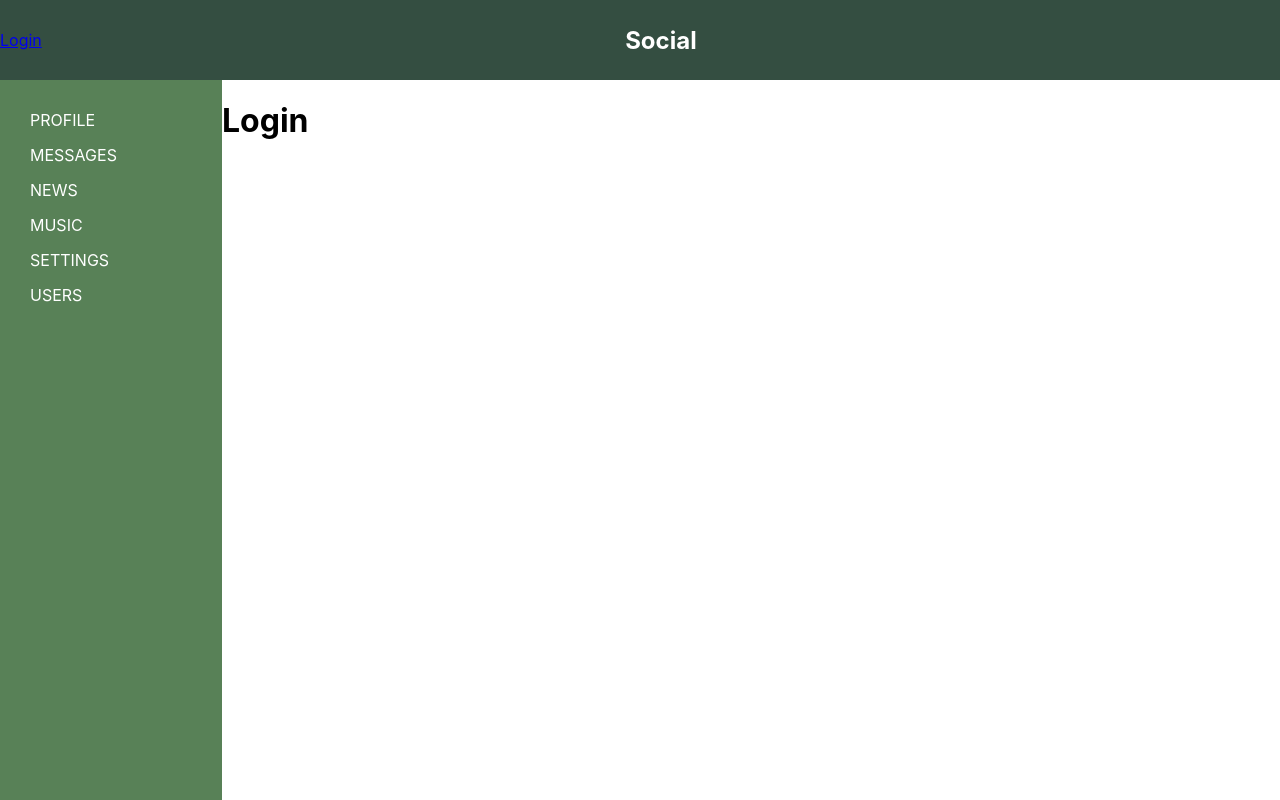
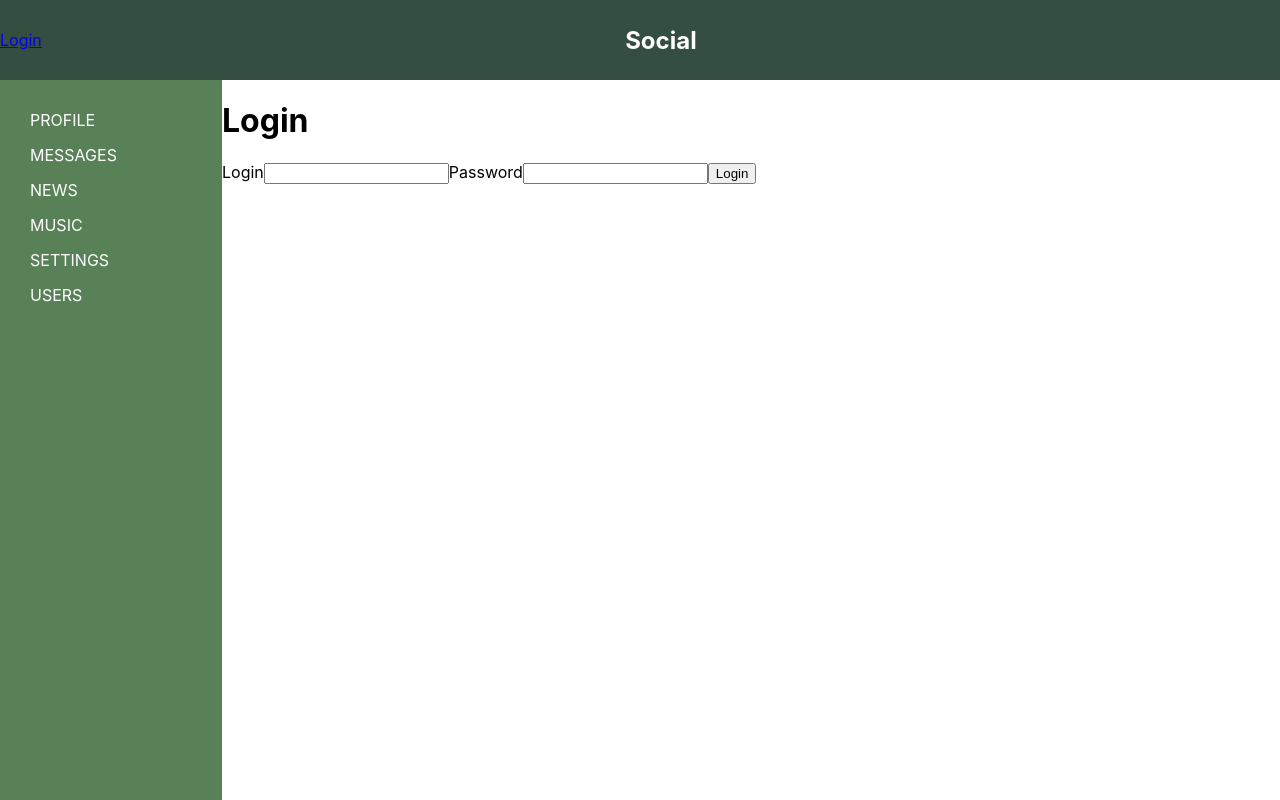
Before and after one commit to levchukt/social, a React (Create React App) app: page /login in a window 1280 px wide. Built offline with nearby package versions, Linux system fonts and the light colour scheme; no server answers.

Commit message:
started adding formik

```diff
--- a/package.json
+++ b/package.json
@@ -7,6 +7,7 @@
     "@testing-library/react": "^13.4.0",
     "@testing-library/user-event": "^13.5.0",
     "axios": "^1.3.3",
+    "formik": "^2.2.9",
     "react": "^18.2.0",
     "react-dom": "^18.2.0",
     "react-redux": "^8.0.5",
--- a/src/components/Login/Login.js
+++ b/src/components/Login/Login.js
@@ -1,5 +1,56 @@
-const Login = (props) => {
-    return <h1>Login</h1>
+import { Formik, Form, Field, ErrorMessage } from "formik"
+
+const initialValues = {
+    login: '',
+    password: ''
+};
+
+const onSubmit = values => {
+    console.log(values.login);
+};
+
+const validate = values => {
+    let errors = {}
+
+    if (!values.login) {
+        errors.login = 'reqiured'
+    }
+    if (!values.password) {
+        errors.password = 'reqiured'
+    }
+
+    return errors;
+};
+
+
+const LoginForm = (props) => {
+
+    return <Formik initialValues={initialValues} onSubmit={onSubmit} validate={validate}>
+        <Form>
+            <label htmlFor="login">Login</label>
+            <Field type={'text'}
+                id={'login'}
+                name={'login'} />
+            <ErrorMessage name={'login'} />
+            <label htmlFor="password">Password</label>
+            <Field type={'text'}
+                id={'password'}
+                name={'password'} />
+            <ErrorMessage name={'password'}/>
+            <button type="submit">Login</button>
+        </Form>
+    </Formik>
 }
 
-export default Login;
+
+
+
+
+const LoginPage = (props) => {
+    return <div>
+        <h1>Login</h1>
+        <LoginForm />
+    </div>
+}
+
+export default LoginPage;
```
Also changed, not shown: src/redux/store.js (deleted, +0 -60 lines), 1 other file (tests, documents, lock files or other folders).
